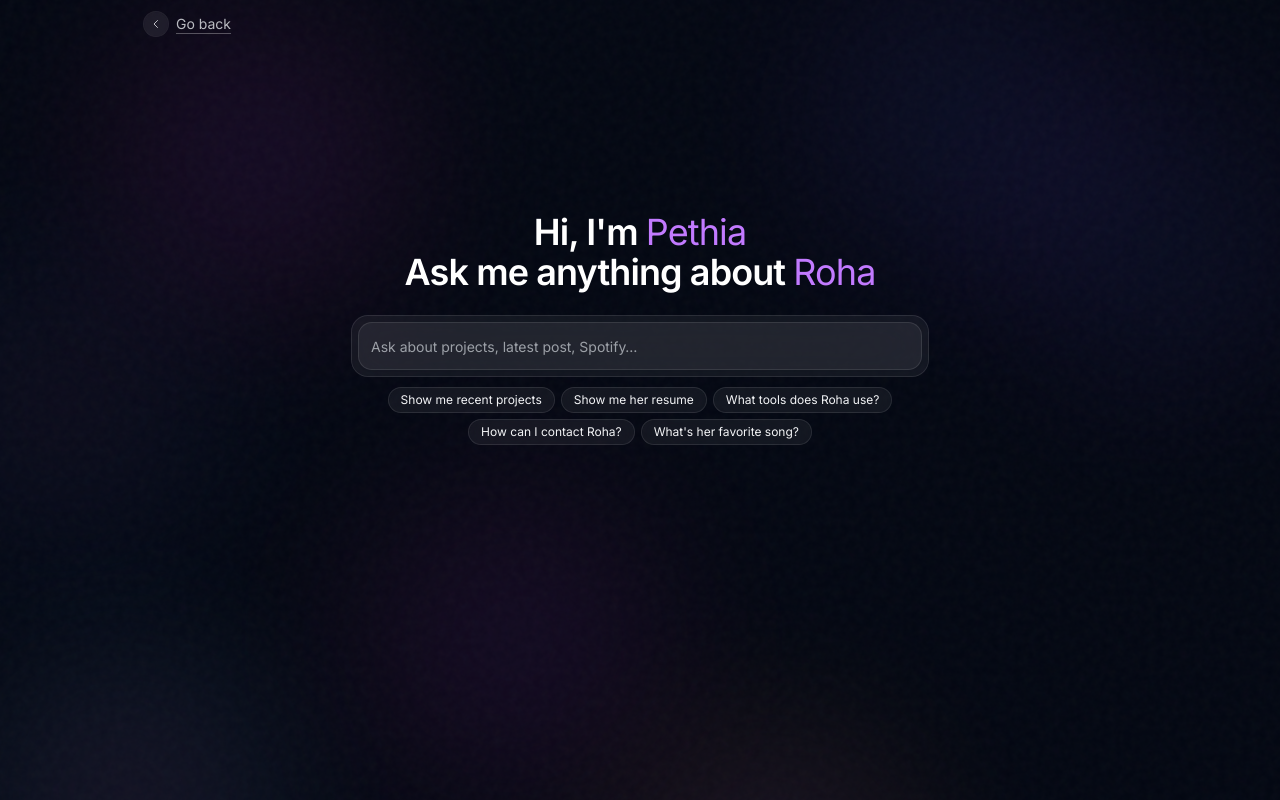
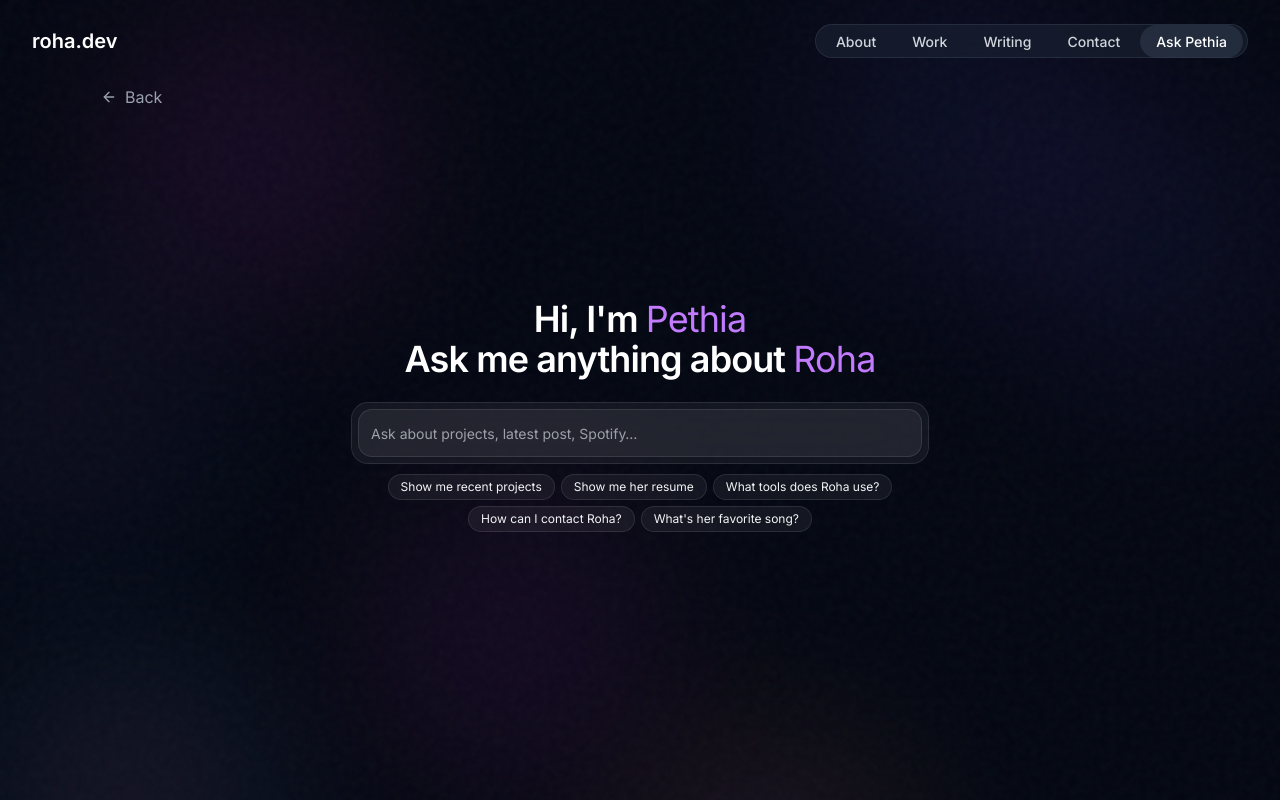
Before and after one commit to row-huh/roha.dev-v3, a Next.js app in the folder src/: page /assistant in a window 1280 px wide. Built offline with nearby package versions, Linux system fonts and the light colour scheme.

Commit message:
fixed header problems in assistant page

```diff
--- a/src/app/assistant/page.tsx
+++ b/src/app/assistant/page.tsx
@@ -11,6 +11,9 @@ import { Send, StopCircle, Home, Briefcase, PenLine, Mail, ChevronRight } from "
 import { projectDetails } from "@/app/projects/[slug]/projectDetails"
 import ToolRenderer from "@/components/tool-renderer"
 import { DefaultChatTransport } from "ai"
+import NavBar from "@/components/nav-bar"
+import { useRouter } from "next/navigation"
+import { ArrowLeft } from "lucide-react"
 
 
 type ToolName = "home" | "work" | "writing" | "contact" | "resume" | "skills" | "social" | undefined
@@ -252,6 +255,7 @@ const transport = new DefaultChatTransport({
 
 
 export default function AssistantPage() {
+  const router = useRouter()
   const searchParams = useSearchParams()
   const { messages, sendMessage, stop, error, status } = useChat({
     transport
@@ -317,34 +321,32 @@ useEffect(() => {
     <div className="relative min-h-screen text-gray-100">
       <AnimatedBackground />
 
+      <header>
+      < NavBar />
+
+      </header>
+
       {/* Minimal nav link */}
       <header className="relative z-10">
-        <div className="mx-auto max-w-5xl px-4 py-3">
-          <Link
-            href="/"
-            className="group inline-flex items-center gap-2 text-sm text-gray-200/80 hover:text-white transition-all duration-200"
-            aria-label="Go back"
-          >
-            <div className="flex items-center justify-center w-6 h-6 rounded-full bg-white/[0.08] ring-1 ring-white/10 backdrop-blur-sm transition-all duration-200 group-hover:bg-white/[0.12] group-hover:ring-white/20">
-              <svg
-                className="w-3 h-3 transition-transform duration-200 group-hover:-translate-x-0.5"
-                fill="none"
-                stroke="currentColor"
-                viewBox="0 0 24 24"
-              >
-                <path strokeLinecap="round" strokeLinejoin="round" strokeWidth={2} d="M15 19l-7-7 7-7" />
-              </svg>
-            </div>
-            <span className="underline underline-offset-4 decoration-white/30 group-hover:decoration-white/60 transition-colors duration-200">
-              Go back
-            </span>
-          </Link>
-        </div>
+            <a
+            href="#"
+            onClick={(e) => {
+            e.preventDefault()
+              router.back()
+              }}
+              className="ml-24 mt-8 inline-flex items-center text-gray-400 hover:text-purple-400 px-[5px] py-[31px] pt-[53px] pb-[26px]"
+            >
+              <ArrowLeft className="h-4 w-4 mr-2" /> Back
+            </a>
       </header>
+
+
 
       {!isActive ? (
         // IDLE STATE
+
         <main className="relative z-10">
+
           <div className="mx-auto flex min-h-[70vh] max-w-2xl flex-col items-center justify-center px-4 text-center">
             <h1 className="mb-4 text-2xl font-semibold tracking-tight text-white md:text-4xl">
               Hi, I'm <span className="text-purple-400 font-normal">Pethia</span>
```
